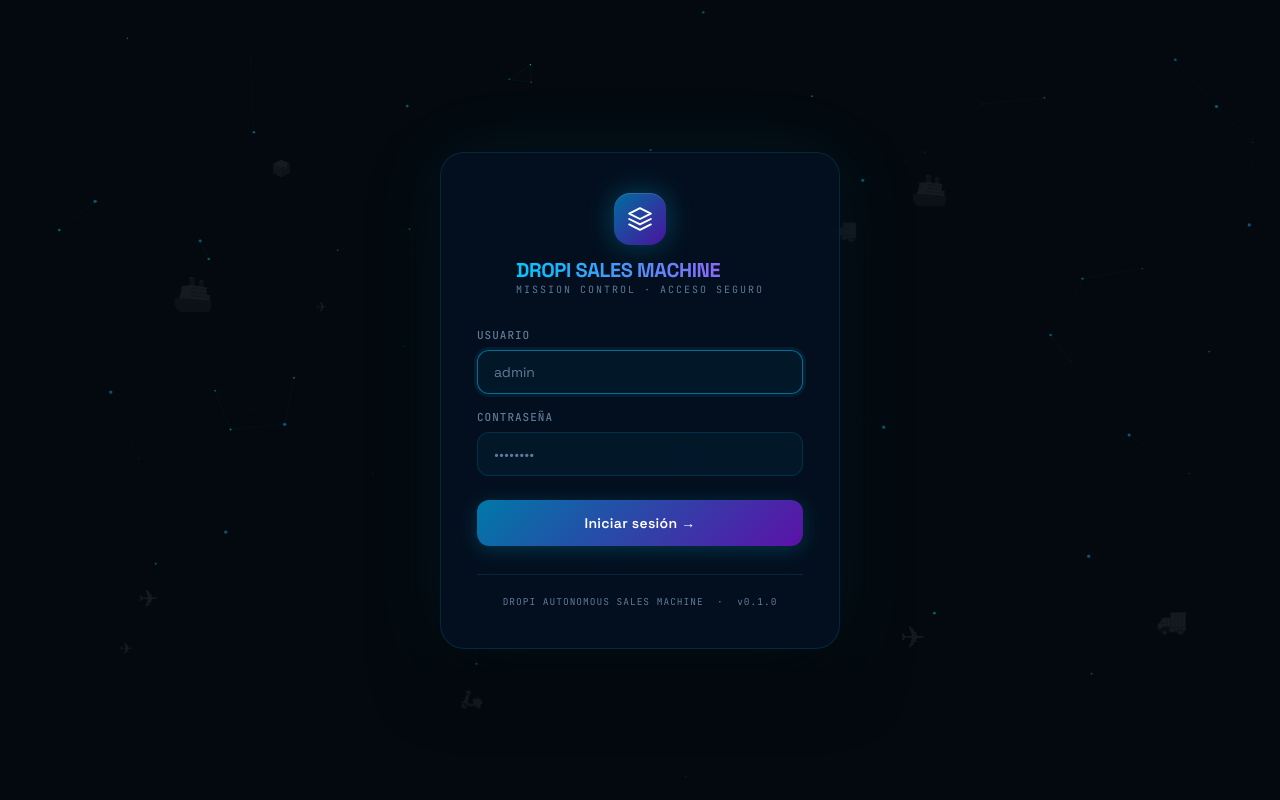
After one commit to JuanRendon7/DROPI-AUTOMATICO, a Python web app: template app/templates/login.html in a window 1280 px wide. The commit adds this page. Run offline with Jinja, Linux system fonts and the light colour scheme; the template is opened without the code that fills it, so the values that code supplies are empty.

Commit message:
Custom login page + commerce background animation
Replace HTTP Basic Auth with cookie-based auth (HMAC-SHA256 signed,
24h expiry). Add /login GET/POST and update /logout to clear cookie.
New login.html matches dashboard design language. Both pages now show
floating commerce icons (planes, trucks, ships, packages) drifting
across the background on curved paths.

Co-Authored-By: Claude Sonnet 4.6 <noreply@anthropic.com>

```diff
--- /dev/null
+++ b/app/templates/login.html
@@ -0,0 +1,235 @@
+<!DOCTYPE html>
+<html lang="es">
+<head>
+  <meta charset="UTF-8">
+  <meta name="viewport" content="width=device-width, initial-scale=1.0">
+  <title>DROPI — Iniciar sesión</title>
+  <link rel="preconnect" href="https://fonts.googleapis.com">
+  <link href="https://fonts.googleapis.com/css2?family=Space+Grotesk:wght@300;400;500;600;700&family=JetBrains+Mono:wght@400;500&display=swap" rel="stylesheet">
+  <style>
+    *, *::before, *::after { box-sizing: border-box; margin: 0; padding: 0; }
+
+    :root {
+      --bg:     #03090f;
+      --card:   rgba(4, 16, 34, 0.88);
+      --border: rgba(0, 200, 255, 0.14);
+      --bh:     rgba(0, 200, 255, 0.5);
+      --cyan:   #00c8ff;
+      --green:  #00ff88;
+      --violet: #a855f7;
+      --red:    #ff3d5a;
+      --text:   #dde6f0;
+      --text2:  #8fa0b8;
+      --text3:  #607a96;
+      --font:   'Space Grotesk', system-ui, sans-serif;
+      --mono:   'JetBrains Mono', monospace;
+    }
+
+    html, body {
+      height: 100%; background: var(--bg); color: var(--text);
+      font-family: var(--font); font-size: 14px; overflow: hidden;
+    }
+
+    /* ── Backgrounds ─────────────────────────── */
+    #bg-canvas { position: fixed; inset: 0; z-index: 0; pointer-events: none; }
+    #bg-icons  { position: fixed; inset: 0; z-index: 1; pointer-events: none; overflow: hidden; }
+
+    @keyframes fly-r {
+      0%   { transform: translateX(-80px) translateY(0px); }
+      50%  { transform: translateX(50vw)  translateY(-40px); }
+      100% { transform: translateX(calc(100vw + 80px)) translateY(0px); }
+    }
+    @keyframes fly-l {
+      0%   { transform: translateX(calc(100vw + 80px)) translateY(0px); }
+      50%  { transform: translateX(50vw)  translateY(40px); }
+      100% { transform: translateX(-80px) translateY(0px); }
+    }
+    @keyframes fly-d {
+      0%   { transform: translateX(-80px) translateY(-30px); }
+      100% { transform: translateX(calc(100vw + 80px)) translateY(60px); }
+    }
+
+    /* ── Center layout ───────────────────────── */
+    #page {
+      position: relative; z-index: 2;
+      min-height: 100vh; display: flex; flex-direction: column;
+      align-items: center; justify-content: center; padding: 24px;
+    }
+
+    /* ── Card ────────────────────────────────── */
+    .login-card {
+      width: 100%; max-width: 400px;
+      background: var(--card);
+      border: 1px solid var(--border);
+      border-radius: 24px;
+      padding: 40px 36px;
+      backdrop-filter: blur(20px);
+      box-shadow: 0 0 80px rgba(0,200,255,.07), 0 32px 64px rgba(0,0,0,.5);
+      animation: card-in .3s ease;
+    }
+    @keyframes card-in {
+      from { opacity: 0; transform: translateY(20px) scale(.97); }
+      to   { opacity: 1; transform: none; }
+    }
+
+    /* ── Logo ────────────────────────────────── */
+    .logo-wrap { display: flex; flex-direction: column; align-items: center; margin-bottom: 32px; gap: 12px; }
+
+    .logo-box {
+      width: 52px; height: 52px; border-radius: 16px;
+      background: linear-gradient(135deg, #006e9e 0%, #4a12a0 100%);
+      display: flex; align-items: center; justify-content: center;
+      box-shadow: 0 0 28px rgba(0,200,255,.3), inset 0 1px 0 rgba(255,255,255,.12);
+    }
+    .logo-box svg { width: 26px; height: 26px; }
+
+    .logo-title {
+      font-size: 20px; font-weight: 700; letter-spacing: -.4px;
+      background: linear-gradient(90deg, var(--cyan), var(--violet));
+      -webkit-background-clip: text; -webkit-text-fill-color: transparent; background-clip: text;
+    }
+    .logo-sub {
+      font-size: 10px; color: var(--text3); font-family: var(--mono);
+      letter-spacing: 2px; text-transform: uppercase; text-align: center;
+    }
+
+    /* ── Form ────────────────────────────────── */
+    .field { margin-bottom: 16px; }
+    .field label {
+      display: block; font-size: 11px; font-weight: 500;
+      color: var(--text3); letter-spacing: 1px; text-transform: uppercase;
+      font-family: var(--mono); margin-bottom: 8px;
+    }
+    .field input {
+      width: 100%; padding: 12px 16px;
+      background: rgba(0,200,255,.05);
+      border: 1px solid var(--border);
+      border-radius: 12px; color: var(--text);
+      font-family: var(--font); font-size: 14px;
+      outline: none; transition: border-color .2s, box-shadow .2s;
+    }
+    .field input::placeholder { color: var(--text3); }
+    .field input:focus {
+      border-color: rgba(0,200,255,.5);
+      box-shadow: 0 0 0 3px rgba(0,200,255,.08);
+    }
+
+    /* ── Error ───────────────────────────────── */
+    .error-msg {
+      display: flex; align-items: center; gap: 8px;
+      padding: 11px 14px; border-radius: 10px; margin-bottom: 18px;
+      background: rgba(255,61,90,.08); border: 1px solid rgba(255,61,90,.25);
+      color: #ff7a8a; font-size: 12px; font-family: var(--mono);
+    }
+
+    /* ── Button ──────────────────────────────── */
+    .login-btn {
+      width: 100%; padding: 14px;
+      background: linear-gradient(135deg, #0078a8 0%, #5b12a8 100%);
+      border: none; border-radius: 12px; color: white;
+      font-family: var(--font); font-size: 14px; font-weight: 600;
+      cursor: pointer; letter-spacing: .3px;
+      transition: opacity .2s, transform .15s, box-shadow .2s;
+      box-shadow: 0 4px 20px rgba(0,200,255,.2);
+    }
+    .login-btn:hover { opacity: .9; transform: translateY(-1px); box-shadow: 0 6px 28px rgba(0,200,255,.3); }
+    .login-btn:active { transform: translateY(0); }
+
+    /* ── Footer label ────────────────────────── */
+    .card-footer {
+      margin-top: 28px; padding-top: 20px;
+      border-top: 1px solid var(--border);
+      text-align: center;
+      font-family: var(--mono); font-size: 9.5px; color: var(--text3);
+      letter-spacing: 1px;
+    }
+
+    ::-webkit-scrollbar { display: none; }
+  </style>
+</head>
+<body>
+
+<canvas id="bg-canvas"></canvas>
+<div id="bg-icons"></div>
+
+<div id="page">
+  <div class="login-card">
+
+    <div class="logo-wrap">
+      <div class="logo-box">
+        <svg viewBox="0 0 24 24" fill="none" xmlns="http://www.w3.org/2000/svg">
+          <path d="M12 2L2 7l10 5 10-5-10-5zM2 17l10 5 10-5M2 12l10 5 10-5"
+                stroke="white" stroke-width="1.8" stroke-linecap="round" stroke-linejoin="round"/>
+        </svg>
+      </div>
+      <div>
+        <div class="logo-title">DROPI SALES MACHINE</div>
+        <div class="logo-sub">Mission Control · Acceso seguro</div>
+      </div>
+    </div>
+
+    {% if error %}
+    <div class="error-msg">⚠ {{ error }}</div>
+    {% endif %}
+
+    <form method="post" action="/login">
+      <div class="field">
+        <label for="username">Usuario</label>
+        <input id="username" name="username" type="text"
+               placeholder="admin" autocomplete="username" autofocus required>
+      </div>
+      <div class="field" style="margin-bottom:24px">
+        <label for="password">Contraseña</label>
+        <input id="password" name="password" type="password"
+               placeholder="••••••••" autocomplete="current-password" required>
+      </div>
+      <button type="submit" class="login-btn">Iniciar sesión →</button>
+    </form>
+
+    <div class="card-footer">
+      DROPI AUTONOMOUS SALES MACHINE &nbsp;·&nbsp; v0.1.0
+    </div>
+
+  </div>
+</div>
+
+<script>
+/* ── Particle network ─── */
+(function(){
+  var cv=document.getElementById('bg-canvas'),cx=cv.getContext('2d'),N=[],C=55,MD=140;
+  function resize(){cv.width=window.innerWidth;cv.height=window.innerHeight;}
+  function mk(){return{x:Math.random()*cv.width,y:Math.random()*cv.height,vx:(Math.random()-.5)*.3,vy:(Math.random()-.5)*.3,r:Math.random()*1.3+.4,hot:Math.random()<.12,ph:Math.random()*Math.PI*2};}
+  function frame(){
+    cx.clearRect(0,0,cv.width,cv.height);
+    for(var a=0;a<N.length;a++)for(var b=a+1;b<N.length;b++){var dx=N[a].x-N[b].x,dy=N[a].y-N[b].y,d=Math.sqrt(dx*dx+dy*dy);if(d<MD){cx.beginPath();cx.moveTo(N[a].x,N[a].y);cx.lineTo(N[b].x,N[b].y);cx.strokeStyle='rgba(0,190,230,'+((1-d/MD)*.14)+')';cx.lineWidth=.5;cx.stroke();}}
+    for(var i=0;i<N.length;i++){var n=N[i];n.ph+=.035;var al=n.hot?(.4+.4*Math.sin(n.ph)):.45,co=n.hot?'rgba(0,255,136,'+al+')':'rgba(0,190,230,'+al+')',rr=n.hot?n.r*(1.2+.2*Math.sin(n.ph)):n.r;cx.beginPath();cx.arc(n.x,n.y,rr,0,Math.PI*2);cx.fillStyle=co;cx.fill();n.x+=n.vx;n.y+=n.vy;if(n.x<0||n.x>cv.width)n.vx*=-1;if(n.y<0||n.y>cv.height)n.vy*=-1;}
+    requestAnimationFrame(frame);
+  }
+  resize();window.addEventListener('resize',function(){resize();N=[];for(var i=0;i<C;i++)N.push(mk());});
+  for(var i=0;i<C;i++)N.push(mk());frame();
+})();
+
+/* ── Commerce floating icons ─── */
+(function(){
+  var container=document.getElementById('bg-icons');
+  var pool=['✈','✈','🚢','🚚','🚚','📦','📦','🛵','✈','🚀'];
+  var anims=['fly-r','fly-r','fly-r','fly-l','fly-l','fly-d'];
+  for(var i=0;i<18;i++){
+    var el=document.createElement('span');
+    var ico=pool[Math.floor(Math.random()*pool.length)];
+    var anim=anims[Math.floor(Math.random()*anims.length)];
+    var size=14+Math.random()*22;
+    var top=Math.random()*92;
+    var dur=16+Math.random()*28;
+    var delay=-Math.random()*dur;
+    el.textContent=ico;
+    el.style.cssText='position:absolute;font-size:'+size+'px;top:'+top+'%;left:0;'
+      +'opacity:0.07;filter:grayscale(1) brightness(1.4);'
+      +'animation:'+anim+' '+dur+'s linear '+delay+'s infinite;';
+    container.appendChild(el);
+  }
+})();
+</script>
+
+</body>
+</html>
```
Also changed, not shown: app/api/dashboard.py (+115 -76 lines), app/templates/dashboard.html (+37 -0 lines).
